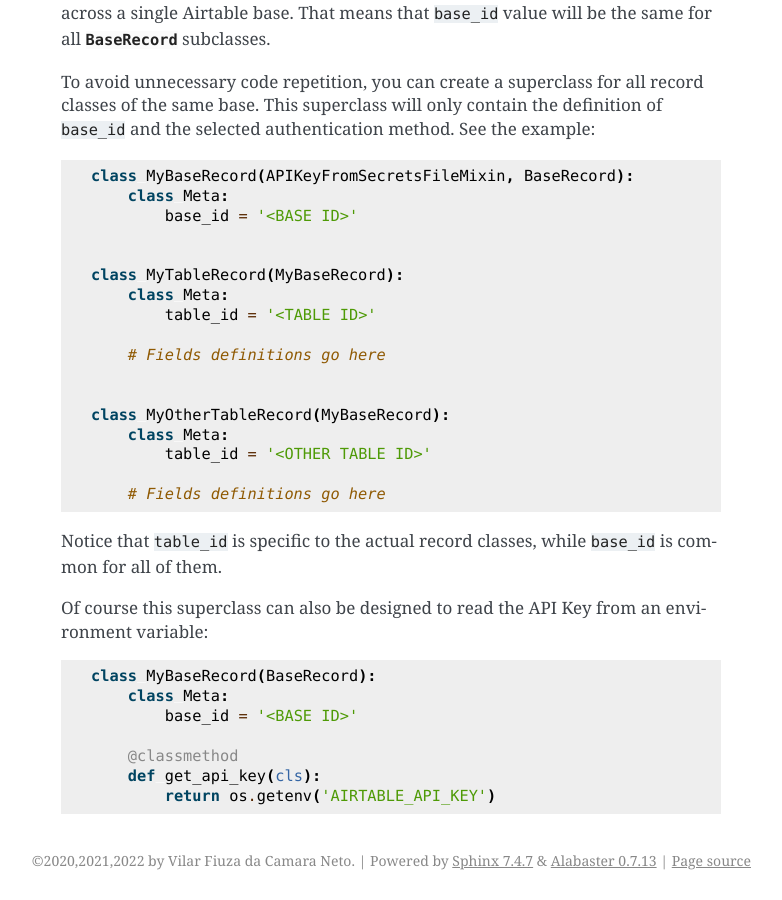
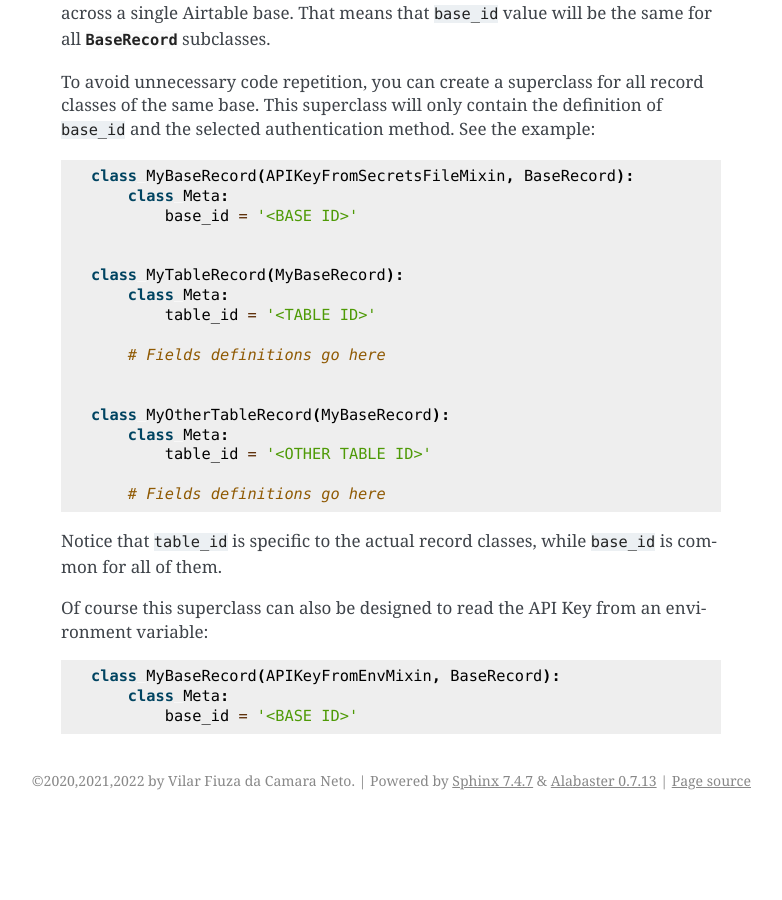
Before and after one commit to vilarneto/pyrtable, a Sphinx documentation site: the page built from docs/source/record.rst, in a window 1280 px wide and 900 px high, scrolled down 3141 px. Shown: the whole window, without its empty margins (359-1141 px from the left). Built offline with Sphinx 7.4.7, drawn with Linux system fonts in a browser that asks for light colours; after the commit the page ends 3961 px from its top, so only the background shows below that.

Commit message:
Fix “Don't Repeat Yourself!” documentation

```diff
--- a/docs/source/record.rst
+++ b/docs/source/record.rst
@@ -160,10 +160,6 @@ Notice that ``table_id`` is specific to the actual record classes, while ``base_
 
 Of course this superclass can also be designed to read the API Key from an environment variable::
 
-    class MyBaseRecord(BaseRecord):
+    class MyBaseRecord(APIKeyFromEnvMixin, BaseRecord):
         class Meta:
             base_id = '<BASE ID>'
-
-        @classmethod
-        def get_api_key(cls):
-            return os.getenv('AIRTABLE_API_KEY')
```
